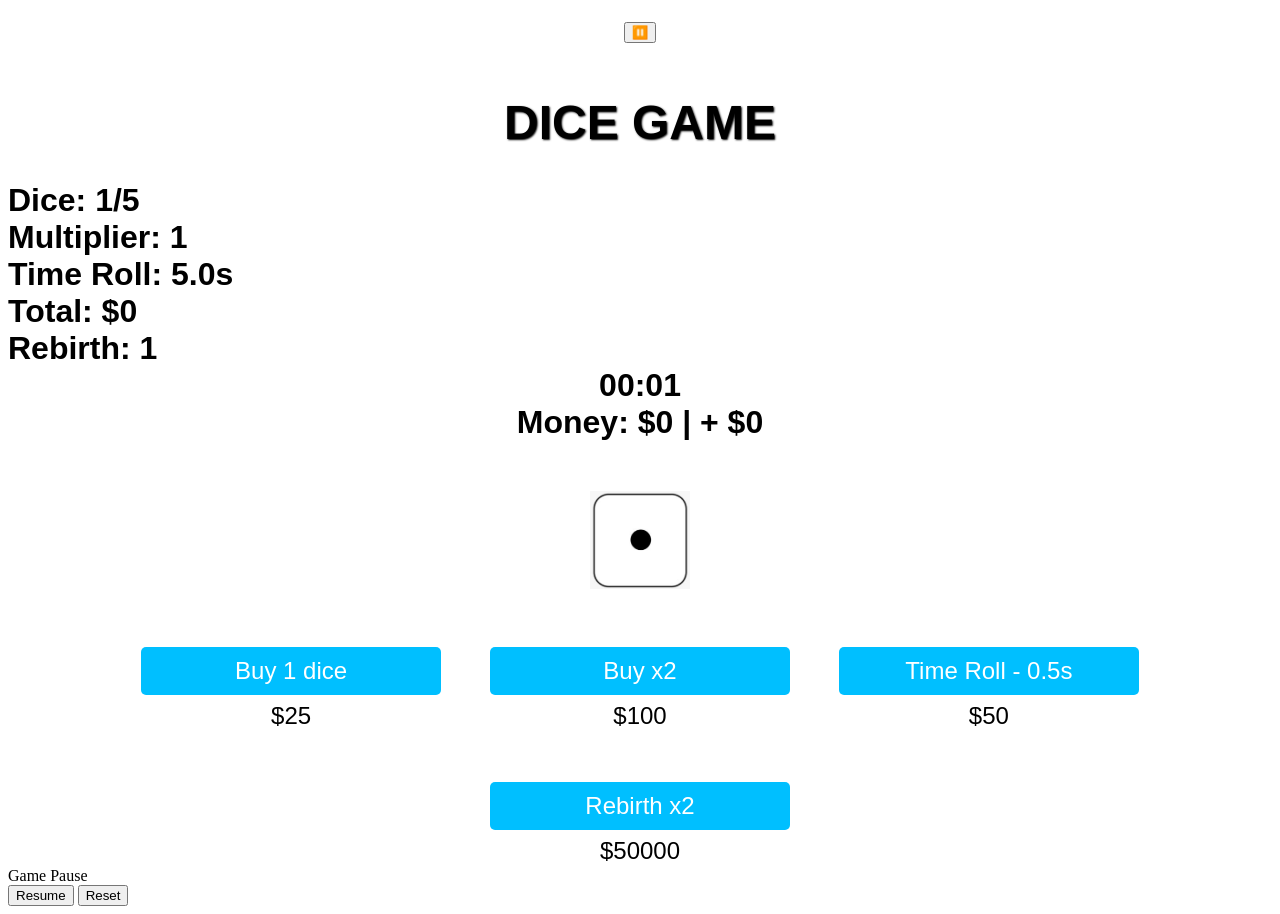
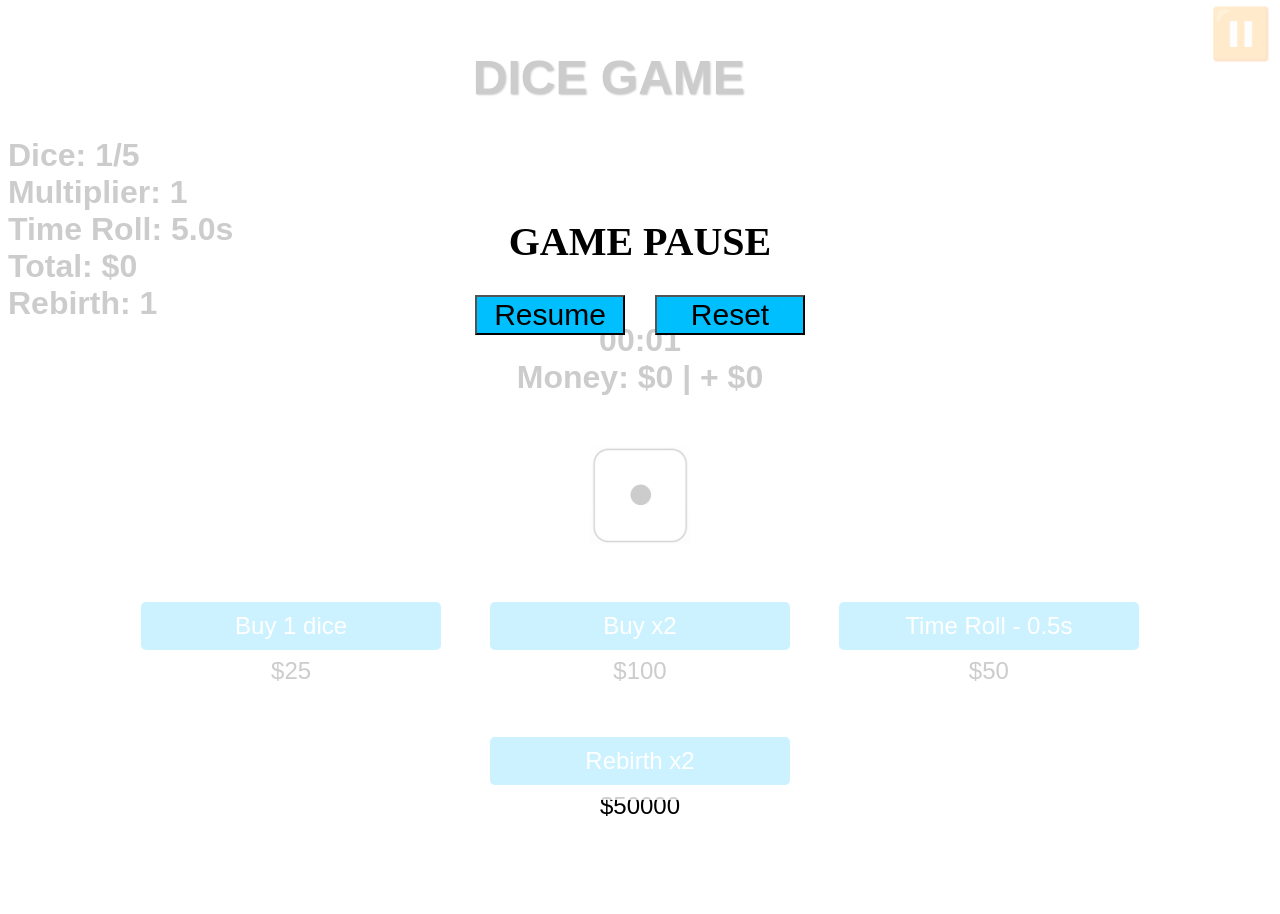
Before and after one commit to dofaWeb/diceGame, a plain HTML site: page diceGame/index.html in a window 1280 px wide. After the commit the page ends 830 px from the top, so only its background shows below. Drawn offline with Linux system fonts and the light colour scheme.

Commit message:
pause, continue, reset button

```diff
--- a/diceGame/style.css
+++ b/diceGame/style.css
@@ -80,3 +80,52 @@ h1{
 .hovered{
     font-weight: bold;
 }
+
+#pause-btn{
+    float: right;
+    margin-top: -45px;
+    background-color: transparent;
+    padding: 0px;
+    border: none;
+    font-size: 50px;
+    font-weight: bold;
+}
+
+#pause-btn:hover{
+    color: hsla(195, 100%, 50%, 0.6);
+}
+
+#modal-stop{
+    position: fixed;
+    top: 0;
+    bottom: 0;
+    left: 0;
+    right: 0;
+    background-color: hsla(0, 0%, 100%, 0.8);
+    display: flex;
+    text-align: center;
+    justify-content: center;
+
+}
+
+#modal-stop .container{
+    margin-top: 17%;
+    font-size: 40px;
+    font-weight: bold;
+    text-transform: uppercase;
+}
+
+#optionBtns{
+    margin-top: 20px;
+}
+
+#resume-btn, #reset-btn{
+    margin: 10px;
+    width: 150px;
+    font-size: 30px;
+    background-color: #00bfff;
+}
+
+#resume-btn:hover, #reset-btn:hover{
+    background-color: aqua;
+}
```
